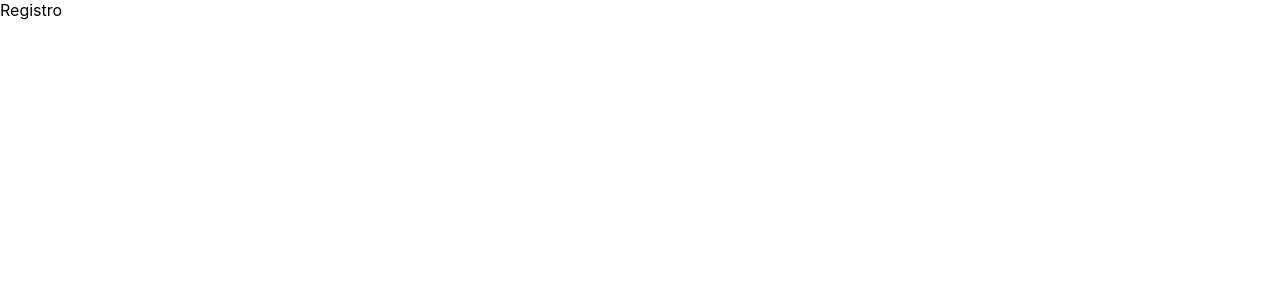
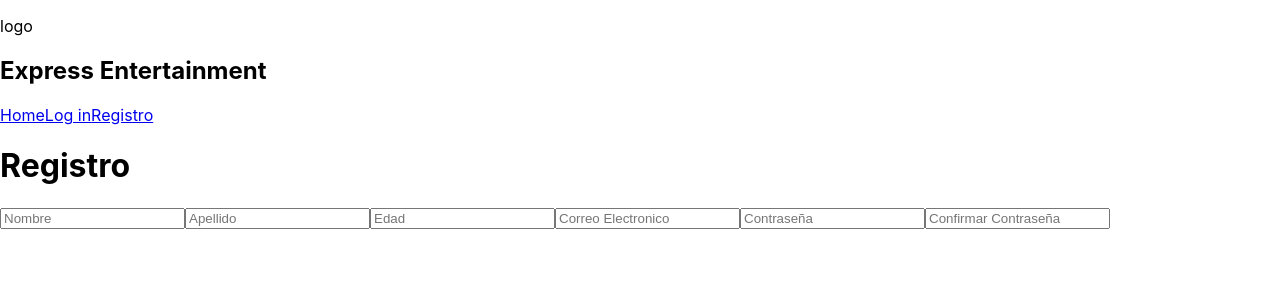
Before and after one commit to moises-ph/stunning-octo-potato, a React (Create React App) app in the folder client/: page /register in a window 1280 px wide. Shown: the top 300 px of the page. Built offline with nearby package versions, Linux system fonts and the light colour scheme.

Commit message:
estructura login, registro y acomodar estilos

```diff
--- a/client/src/App.js
+++ b/client/src/App.js
@@ -7,7 +7,6 @@ import Peliculas from "./components/dashboard/Peliculas";
 import Tv from "./components/dashboard/Tv";
 import Libros from './components/dashboard/Libros'
 import Error404 from "./components/Error404";
-import "./App.css";
 import { BrowserRouter, Routes, Route } from "react-router-dom";
 
 function App() {
--- a/client/src/components/Home.jsx
+++ b/client/src/components/Home.jsx
@@ -1,9 +1,22 @@
-import React from 'react'
+import React from "react";
+import "../styles/home.css";
+import { NavLink } from "react-router-dom";
+import Nav from "./Nav";
 
 function Home() {
   return (
-    <div>Home</div>
-  )
+    <>
+      <Nav />
+      <main>
+        <h3></h3>
+        <section>
+          <p></p>
+        </section>
+        <section>{/*imagenes*/}</section>
+      </main>
+      <footer>{/*links */}</footer>
+    </>
+  );
 }
 
-export default Home
+export default Home;
--- a/client/src/components/Login.jsx
+++ b/client/src/components/Login.jsx
@@ -1,9 +1,18 @@
-import React from 'react'
+import React from "react";
+import Nav from "./Nav";
+import '../styles/login.css'
 
 function Login() {
   return (
-    <div>Login</div>
-  )
+    <>
+      <Nav />
+      <form>
+        <h1>Login</h1>
+        <input type="text" placeholder="Correo Eletronico" />
+        <input type="text" placeholder="Contraseña" />
+      </form>
+    </>
+  );
 }
 
-export default Login
+export default Login;
--- a/client/src/components/Nav.jsx
+++ b/client/src/components/Nav.jsx
@@ -1,9 +1,24 @@
-import React from 'react'
+import React from "react";
+import { NavLink } from "react-router-dom";
 
 function Nav() {
   return (
-    <div>Nav</div>
-  )
+    <>
+      <nav>
+        <p>logo</p>
+        <h1 className="title">Express Entertainment</h1>
+        <div className="links">
+          <NavLink to='/'>Home</NavLink>
+          <NavLink to="/login" className="link">
+            Log in
+          </NavLink>
+          <NavLink to="/register" className="link registro">
+            Registro
+          </NavLink>
+        </div>
+      </nav>
+    </>
+  );
 }
 
-export default Nav
+export default Nav;
--- a/client/src/components/Registro.jsx
+++ b/client/src/components/Registro.jsx
@@ -1,9 +1,22 @@
-import React from 'react'
+import React from "react";
+import Nav from "./Nav";
+import '../styles/register.module.css'
 
 function Registro() {
   return (
-    <div>Registro</div>
-  )
+    <>
+      <Nav />
+      <form>
+        <h1>Registro</h1>
+        <input type="text" placeholder="Nombre" />
+        <input type="text" placeholder="Apellido" />
+        <input type="number" placeholder="Edad" />
+        <input type="text" placeholder="Correo Electronico" />
+        <input type="text" placeholder="Contraseña" />
+        <input type="text" placeholder="Confirmar Contraseña" />
+      </form>
+    </>
+  );
 }
 
-export default Registro
+export default Registro;
--- /dev/null
+++ b/client/src/styles/register.module.css
@@ -0,0 +1,3 @@
+.registro {
+  visibility: hidden;
+}
```
Also changed, not shown: client/src/styles/eliminar.css (added), client/src/styles/error404.css (added), client/src/styles/home.css (added), client/src/styles/login.css (added).
